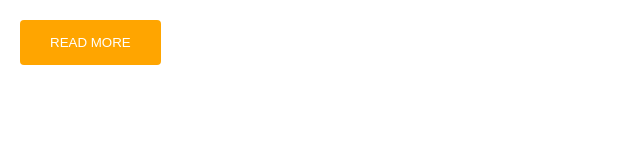
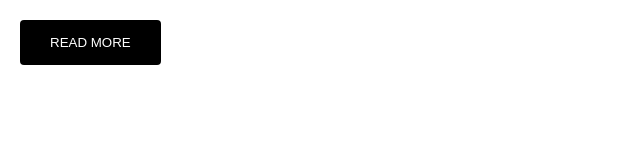
Before and after one commit to kailashchaudhary02/spothealth, a plain HTML site: page spothealth/index.html in a window 1280 px wide. Shown: the whole page, without its empty margins (0-640 px from the left). Drawn offline with Linux system fonts and the light colour scheme.

Commit message:
button css changed

```diff
--- a/spothealth/style.css
+++ b/spothealth/style.css
@@ -10,6 +10,3 @@ button {
     border-radius: 4px;
     text-transform: uppercase;
 }
-button.black-btn.orange {
-    background: orange;
-}
```
